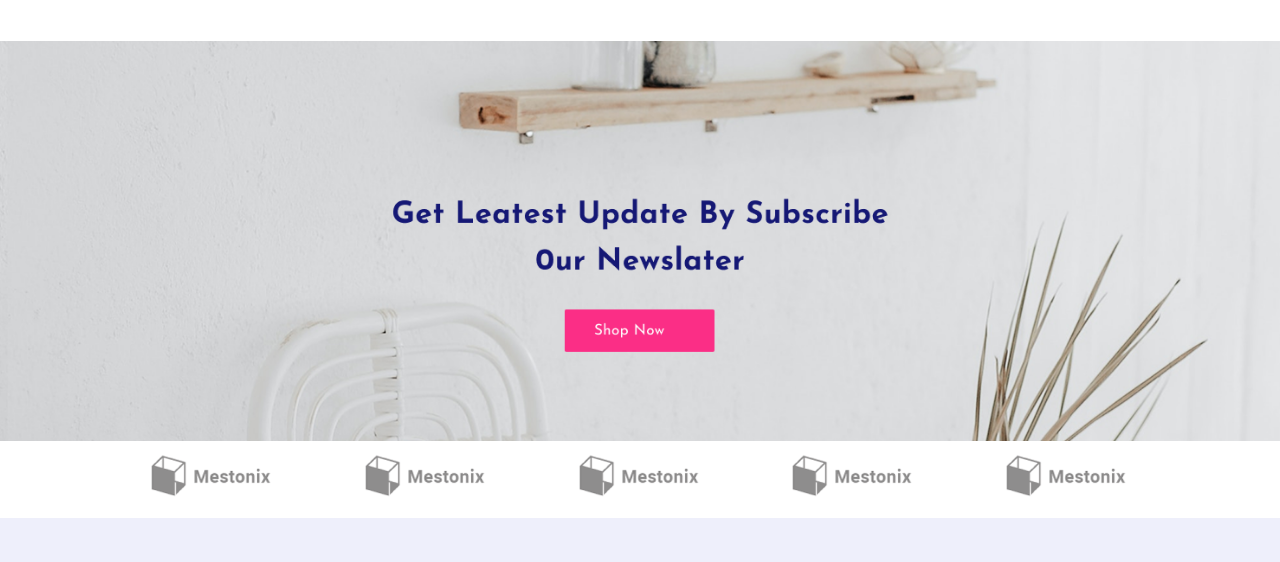
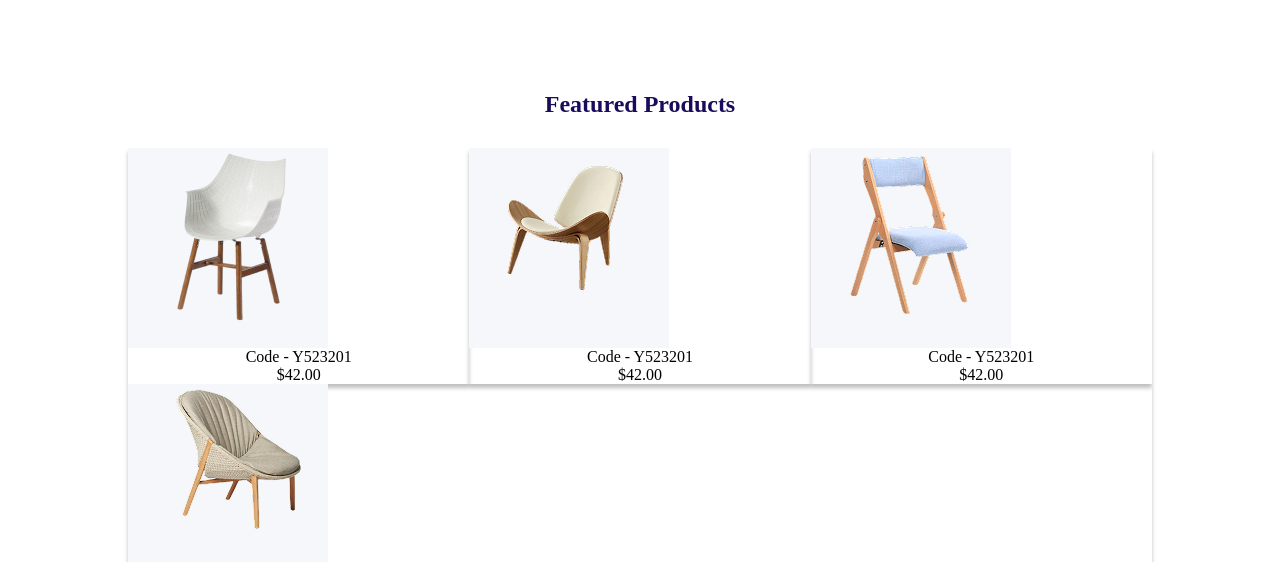
Before and after one commit to AyhamAhmad22/hekto, a plain HTML site: page index.html in a window 1280 px wide. Shown: the part 97-659 px from the top of the page. Drawn offline with Linux system fonts and the light colour scheme.

Commit message:
featured product section

```diff
--- a/css/base.css
+++ b/css/base.css
@@ -35,3 +35,6 @@
 .gap-5{
     gap:30px;
 }
+.text-center{
+    text-align: center;
+}
--- a/css/main.css
+++ b/css/main.css
@@ -104,3 +104,21 @@
   background-repeat: no-repeat;
   height: 400px;
 }
+.FeaturedProducts .Product .image{
+ background-color: #F6F7FB;
+ width:200px;
+height: 200px;
+}
+.FeaturedProducts h2 {
+  color: #1A0B5B;
+  text-align: center;
+  margin-bottom: 30px;
+}
+.FeaturedProducts{
+    padding: 50px 0;
+}
+.FeaturedProducts .Product{
+    box-shadow: 0px 4px 4px #00000040;
+    flex: 1 0 300px;
+
+}
--- a/index.html
+++ b/index.html
@@ -40,6 +40,36 @@
        </div>
        </div>
     </header>
+    <section class="FeaturedProducts text-center">
+      <h2>Featured Products</h2>
+      <div class="container">
+      <div class ="row">
+     <div class="Product">
+      <div class="image">
+      <img src="./image/chair1.png">
+      </div>
+     <div class="details">
+      <p>Code - Y523201 <br>
+         $42.00</p>
+     </div>
+
+     </div>
+     <div class="Product">
+        <div class="image"><img src="./image/chair2.png"></div>
+        <div class="details"><p>Code - Y523201 <br> $42.00</p></div>
+      </div>
+      <div class="Product">
+        <div class="image"><img src="./image/chair3.png"></div>
+        <div class="details"><p>Code - Y523201 <br> $42.00</p></div>
+      </div>
+      <div class="Product">
+        <div class="image"><img src="./image/chair4.png"></div>
+        <div class="details"><p>Code - Y523201 <br> $42.00</p></div>
+      </div>
+
+       </div>
+     </div>
+    </section>
     <section class="newslatter">
 
 
@@ -77,7 +107,7 @@
   <div class="footer-item">
     <div class="container">
       <div class="row">
-        <!-- Left Side -->
+
         <div class="left-side d-flex flex-direction  gap-3">
           <img src="./image/Hekto.svg" alt="Hekto Logo">
 
```
Also changed, not shown: image/chair1.png (added), image/chair2.png (added), image/chair3.png (added), image/chair4.png (added).
